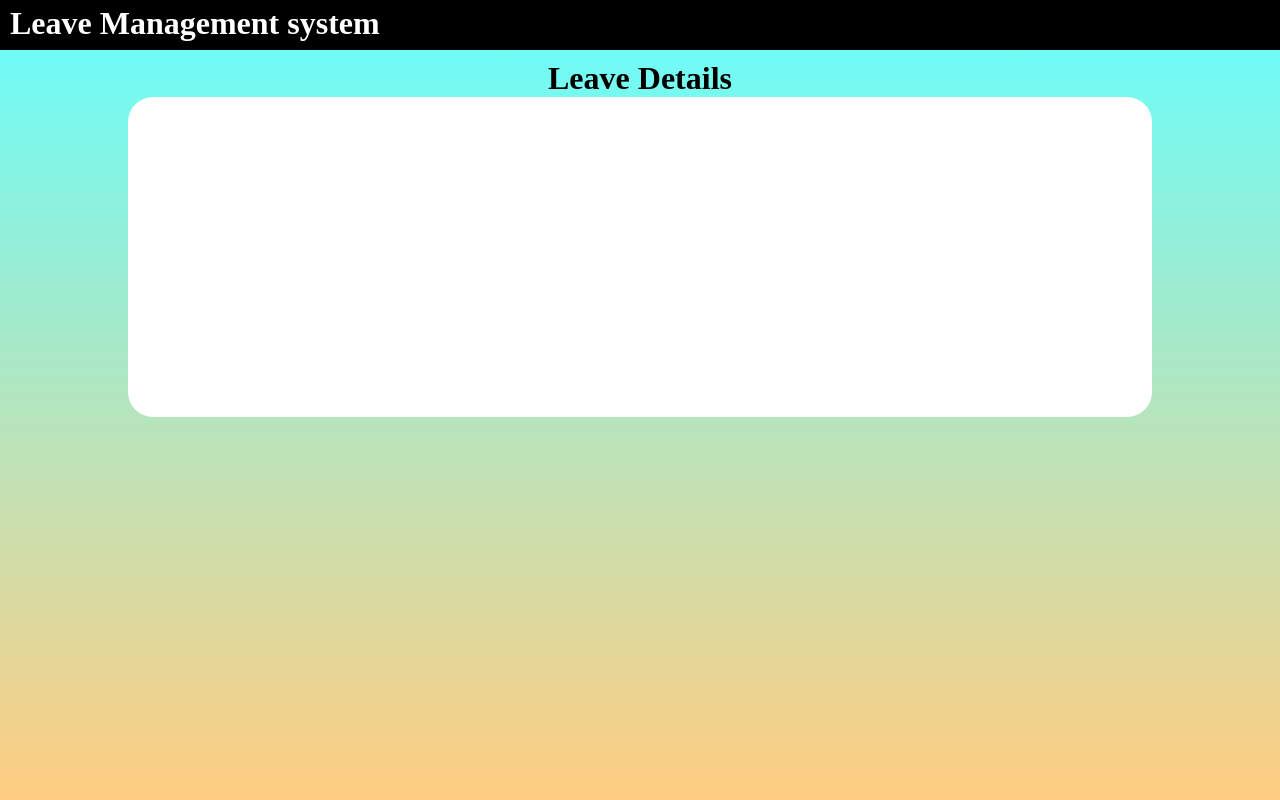
After one commit to AdwaitMinde/Leave_Management, a PHP site: page /dashboard.html in a window 1280 px wide. The commit adds this page. Run offline with PHP 8.4, Linux system fonts and the light colour scheme.

Commit message:
made dashboard file

```diff
--- a/client.html
+++ b/client.html
@@ -18,9 +18,9 @@
 
             <form class="form"action="client_submit" method="get" accept-charset="utf-8">
             <p>Start Date</p>
-            <input class="input"type="text" name="" id="" value="">
+            <input class="input"type="date" name="" id="" value="">
             <p>End Date</p>
-            <input class="input"type="text" name="" id="" value="">
+            <input class="input"type="date" name="" id="" value="">
             <p>Reason</p>
             <input class="input"type="text" name="" id="" value="">
             <p>Address</p>
--- /dev/null
+++ b/dashboard.html
@@ -0,0 +1,21 @@
+<!DOCTYPE html>
+<html lang="en">
+<head>
+    <meta charset="UTF-8">
+    <meta http-equiv="X-UA-Compatible" content="IE=edge">
+    <meta name="viewport" content="width=device-width, initial-scale=1.0">
+    <link rel="stylesheet" href="login.css">
+    <title>Document</title>
+</head>
+<body>
+    <nav>
+        <h2>Leave Management system</h2>
+    </nav>
+    <h1>Leave Details</h1>
+    <center>
+    <div class="container">
+
+    </div>
+    </center>
+</body>
+</html>
--- a/login.css
+++ b/login.css
@@ -82,3 +82,12 @@ body h1{
 .form .register-form{
 	display: none;
 }
+
+body .container{
+	width: 80vw;
+	height: 40vh;
+	background-color: white;
+	border-radius: 25px;
+
+
+}
```
